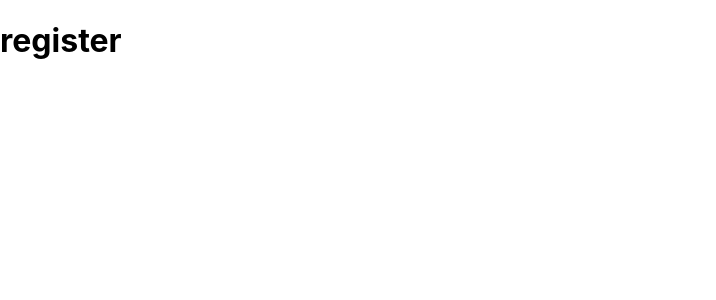
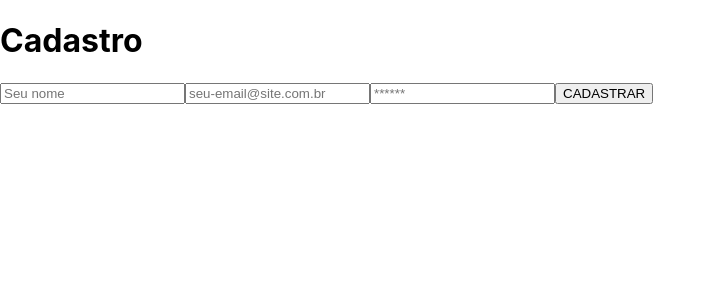
Before and after one commit to vanessamrios/delivery-app, a React (Create React App) app in the folder front-end/: page /register in a window 1280 px wide. Shown: the top 300 px of the page, without its empty margins (0-716 px from the left). Built offline with nearby package versions, Linux system fonts and the light colour scheme.

Commit message:
feat: cria o componente register

```diff
--- a/front-end/src/pages/register/index.jsx
+++ b/front-end/src/pages/register/index.jsx
@@ -1,7 +1,48 @@
 import React from 'react';
 
-function register() {
-  return (<h1> register</h1>);
+class Register extends React.Component {
+  render() {
+    return (
+      <div>
+        <div>
+          <h1>Cadastro</h1>
+        </div>
+        <div>
+          <input
+            type="text"
+            name="nome"
+            // value={ nome }
+            data-testid="6"
+            placeholder="Seu nome"
+            // onChange={ this.handleChange }
+          />
+          <input
+            type="text"
+            name="email"
+            // value={ email }
+            data-testid="7"
+            placeholder="seu-email@site.com.br"
+            // onChange={ this.handleChange }
+          />
+          <input
+            type="text"
+            name="senha"
+            // value={ password }
+            data-testid="password-input"
+            placeholder="******"
+            // onChange={ this.handleChange }
+          />
+          <button
+            type="button"
+            // disabled={ !this.validate(email, password) }
+            // onClick={ this.handleClick }
+          >
+            CADASTRAR
+          </button>
+        </div>
+      </div>
+    );
+  }
 }
 
-export default register;
+export default Register;
```
